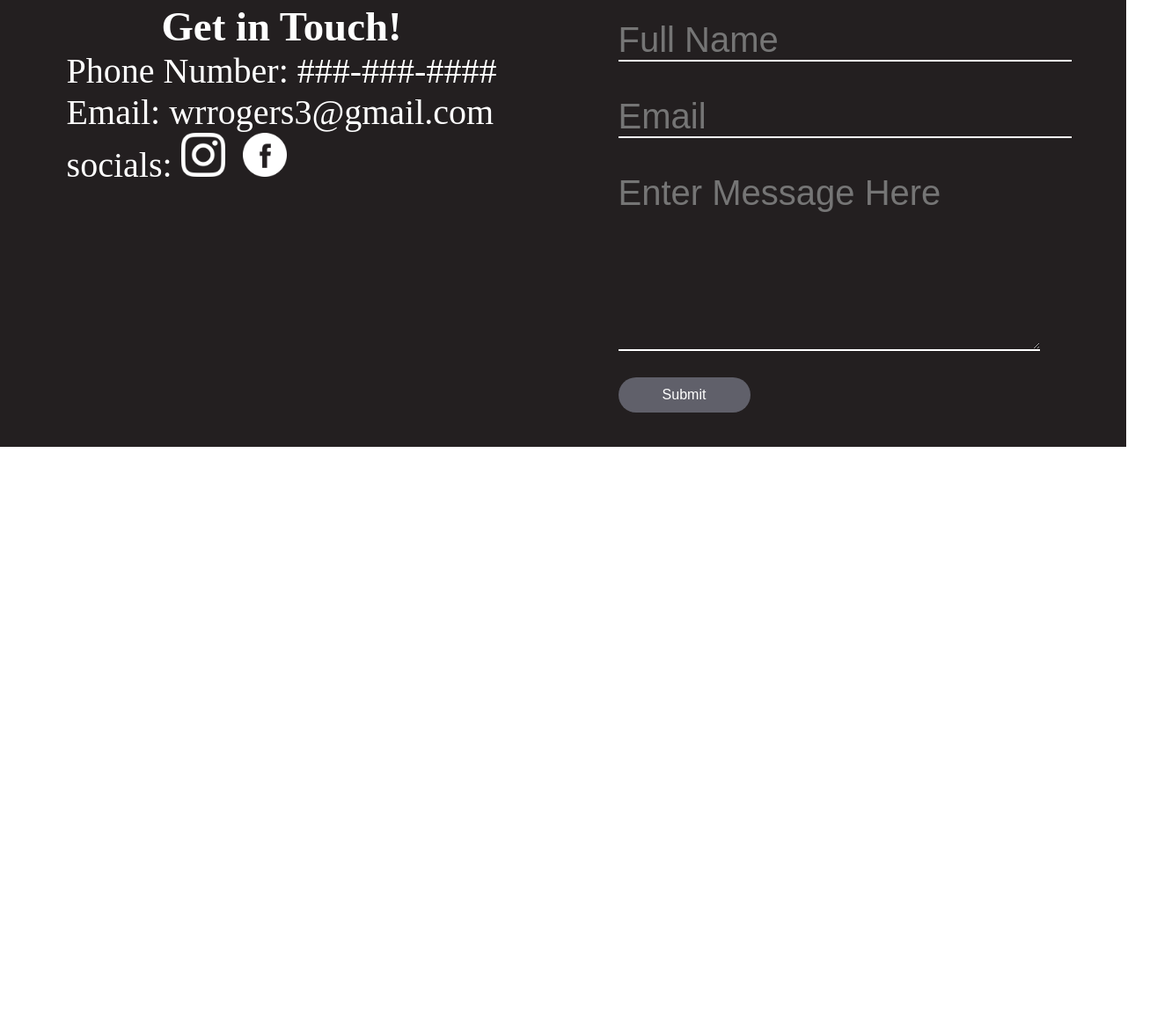
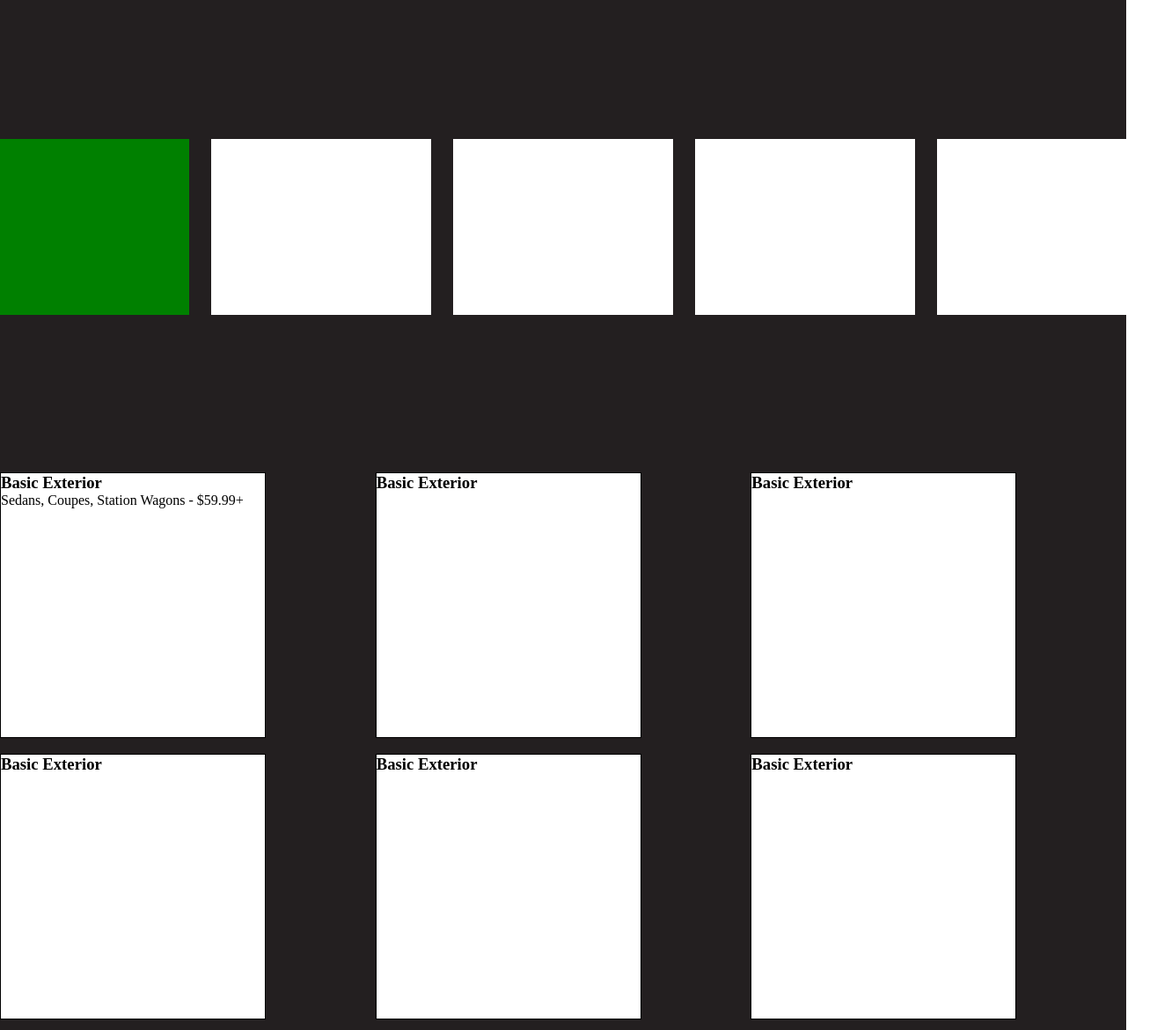
Before and after one commit to william-rogers3/snr-detailing, a plain HTML site: page index.html in a window 1280 px wide. Shown: the part 3067-4238 px from the top of the page at 88% size, 1315 px wide, since content can reach past the window. Before the commit the page ends 3575 px from the top, so only its background shows below. Drawn offline with Linux system fonts and the light colour scheme; a web font is replaced by a local one.

Commit message:
added pricing section. Began laying out pricing cards.

```diff
--- a/index.html
+++ b/index.html
@@ -23,7 +23,7 @@
                 <li class="link" id="about"><a href="#about-us">About</a></li>
                 <li class="link"><a href="#gallery">Gallery</a></li>
                 <li class="link"><a href="#">Pricing</a></li>
-                <li class="link"><a href="#">Contact</a></li>
+                <li class="link"><a href="#contact">Contact</a></li>
             </ul>
             <div class="toggle-button">
                 <span class="bar"></span>
@@ -112,21 +112,51 @@
         </div>
     </div>
 
-    <div class="section4" id="contact">
+<div class="section4">
+    <div class="car-type">
+        <div class="car"></div>
+        <div class="car"></div>
+        <div class="car"></div>
+        <div class="car"></div>
+        <div class="car"></div>
+    </div>
+    <div class="pricing-packages">
+        <div class="pricing-card">
+            <h3 class="">Basic Exterior</h3>
+            <p>Sedans, Coupes, Station Wagons - $59.99+<p>
+        </div>
+        <div class="pricing-card">
+            <h3 class="">Basic Exterior</h3>
+
+        </div>
+        <div class="pricing-card">
+            <h3 class="">Basic Exterior</h3>
+
+        </div>
+        <div class="pricing-card">
+            <h3 class="">Basic Exterior</h3>
+
+        </div>
+        <div class="pricing-card">
+            <h3 class="">Basic Exterior</h3>
+
+        </div>
+        <div class="pricing-card">
+            <h3 class="">Basic Exterior</h3>
+
+        </div>
+</div>
+
+
+    <div class="section5" id="contact">
         <h2 class="small-strikethrough"><span class="section-title">Contact Us</span></h2>
 
-        <div class="section4-content">
+        <div class="section5-content">
             <div class="contact-left">
-                <h3>Get in Touch!</h3>
-                <p>Phone Number: ###-###-####<br>
-                    Email: wrrogers3@gmail.com<br>
-                    socials: <span class="socials"><span class="icon" id="instagram"></span><span class="icon" id="facebook"></span></span>
-                </p>
-                <!-- <div class="socials">
-                    <p>socials:</p>
-                    <div class="icon" id="instagram"></div>
-                    <div class="icon" id="facebook"></div>
-                </div> -->
+                <h5 class="text">Get in Touch!</h5>
+                <p class="text">Phone Number: ###-###-####</p>
+                <p class="text">Email: wrrogers3@gmail.com</p>
+                <p class="text">socials: <span class="socials"><span class="icon" id="instagram"></span><span class="icon" id="facebook"></span></span></p>
             </div>
 
 
--- a/script.js
+++ b/script.js
@@ -21,3 +21,17 @@ const observer = new IntersectionObserver((entries) => {
 
 const hiddenElements = document.querySelectorAll(".hidden");
 hiddenElements.forEach((el) => observer.observe(el));
+
+const carElements = document.getElementsByClassName("car");
+carElements[0].classList.add("selected");
+
+for (let i = 0; i < carElements.length; i++) {
+    carElements[i].addEventListener("click", () => {
+            for (let i = 0; i < carElements.length; i++) {
+                carElements[i].classList.remove("selected");
+            }
+                carElements[i].classList.add("selected");
+            });
+    }
+
+    carElements
--- a/styles.css
+++ b/styles.css
@@ -1,12 +1,13 @@
 :root {
     --main-color: #231F20;
     --secondary-color: #530B0D;
+    --main-font: 'Reem Kufi Fun', sans-serif;
 }
 
 * {
     padding: 0;
     margin: 0;
-    scroll-margin-top: 100px;
+    scroll-margin-top: 50px;
     scroll-behavior: smooth;
 }
 
@@ -43,7 +44,7 @@ a {
     text-decoration: none;
     color: white;
     font-weight: 100;
-    font-family: 'Reem Kufi Fun', sans-serif;
+    font-family: var(--main-font);
 }
 
 .toggle-button {
@@ -124,7 +125,7 @@ header {
     bottom: 50%;
     opacity: 0;
     position: absolute;
-    font-family: 'Reem Kufi Fun', sans-serif;
+    font-family: var(--main-font);
     font-weight: 300;
     transition: 1s;
 }
@@ -151,7 +152,7 @@ header {
     color: white;
     background-color: var(--main-color);
     cursor: pointer;
-    font-family: 'Reem Kufi Fun', sans-serif;
+    font-family: var(--main-font);
     font-weight: 300;
     font-size: 16px;
     transition: .4s;
@@ -227,7 +228,7 @@ header {
     align-items: center;
     flex-direction: column;
     color: white;
-    font-family: 'Reem Kufi Fun', sans-serif;
+    font-family: var(--main-font);
     padding: 50px;
     max-width: 1000px;
 }
@@ -291,6 +292,64 @@ h2 span {
 }
 
 .section4 {
+    height: auto;
+    padding-top: 200px;
+    background-color: var(--main-color);
+    gap: 20px;
+    display: flex;
+    flex-direction: column;
+    justify-content: center;
+    align-items: center;
+}
+
+.car-type {
+    display: flex;
+    gap: 25px;
+    justify-content: center;
+    align-items: center;
+    height: 500px;
+}
+
+.car {
+    width: 250px;
+    height: 200px;
+    background-color: white;
+    cursor: pointer;
+    transition: all .5s;
+
+}
+
+.car:hover {
+    height: 225px;
+    box-shadow: 0px 0px 10px 0px rgba(50, 50, 50, 1);
+}
+
+.pricing-packages {
+    height: 100%;
+    width: 100%;
+    background-color: var(--main-color);
+    display: grid;
+    grid-template-columns: repeat(3, 1fr);
+    grid-template-rows: repeat(2, 25vw);
+    justify-self: center;
+    align-items: center;
+}
+
+.pricing-card {
+    height: 300px;
+    width: 300px;
+    background-color: white;
+    transition: all .5s;
+    border: 1px black solid;
+}
+
+.pricing-card:hover {
+    height: 350px;
+    box-shadow: 0px 0px 10px 0px rgba(50, 50, 50, 1);
+}
+
+
+.section5 {
     padding-top: 100px;
     height: 600px;
     background-color: var(--main-color);
@@ -301,7 +360,7 @@ h2 span {
     align-items: center;
 }
 
-.section4-content {
+.section5-content {
     width: 100%;
     display: flex;
     justify-content: space-between;
@@ -316,17 +375,32 @@ h2 span {
     width: 50%;
 }
 
+.contact-left {
+    padding-left: 10vw;
+    gap: 1vw;
+    align-items: flex-start;
+}
+
+.text {
+    font-family: var(--main-font);
+    font-weight: 300;
+    font-size: 36px;
+}
+
+
 .icon {
     height: 50px;
     width: 50px;
     background-size: cover;
     cursor: pointer;
     display: inline-block;
+    transform: translateY(15px);
 }
 
 .socials {
+    padding-left: 4vw;
     display: inline-flex;
-    gap: 20px;
+    gap: 4vw;
 }
 
 #instagram {
@@ -344,7 +418,7 @@ h2 span {
     border: none;
     font-size: 40px;
     color: white;
-    font-family: 'Reem Kufi Fun', sans-serif;
+    font-family: var(--main-font);
     font-weight: 300;
     outline: none;
     margin: 20px;
@@ -366,11 +440,16 @@ h2 span {
     margin-left: 20px;
     border: none;
     background-color: rgb(96, 96, 106);
+    min-height: 40px;
 }
 
 #confirm:hover {
     background-color: white;
     color: var(--main-color);
+}
+
+.selected {
+    background-color: green;
 }
 
 
```
